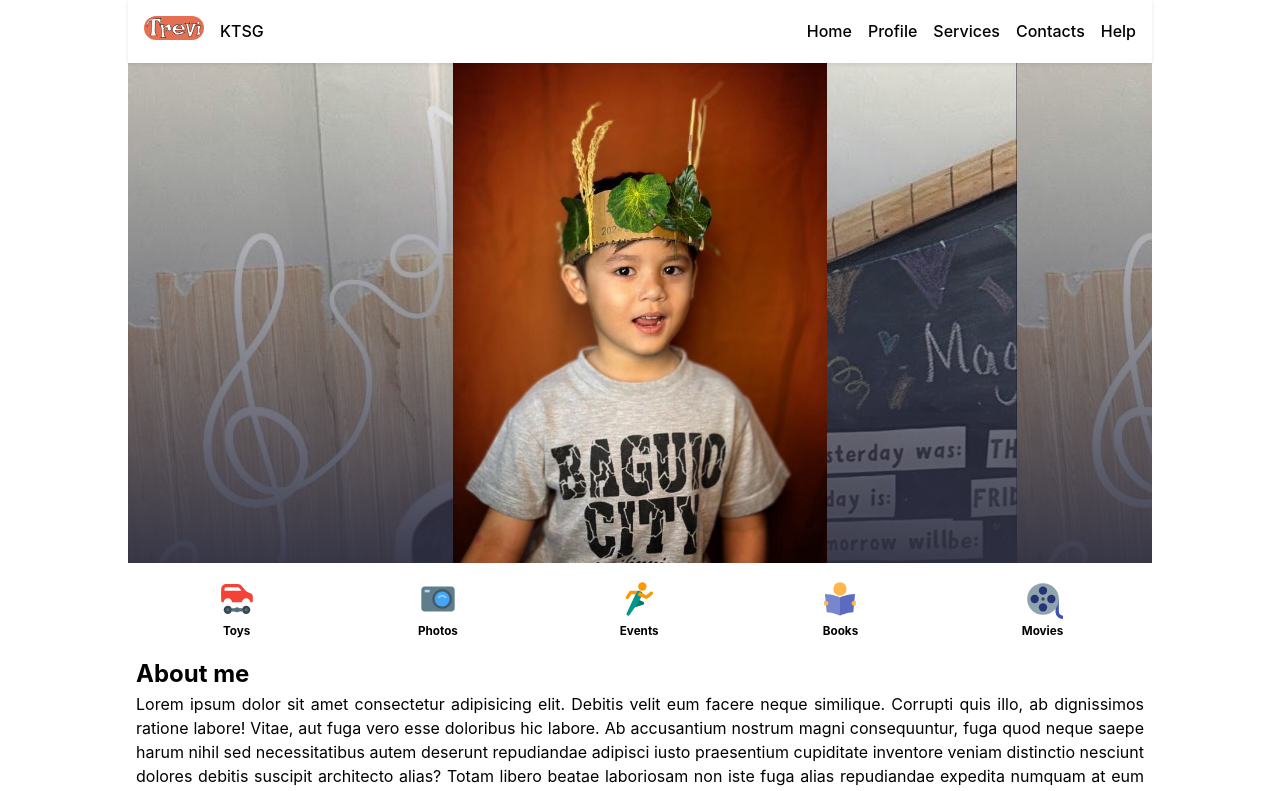
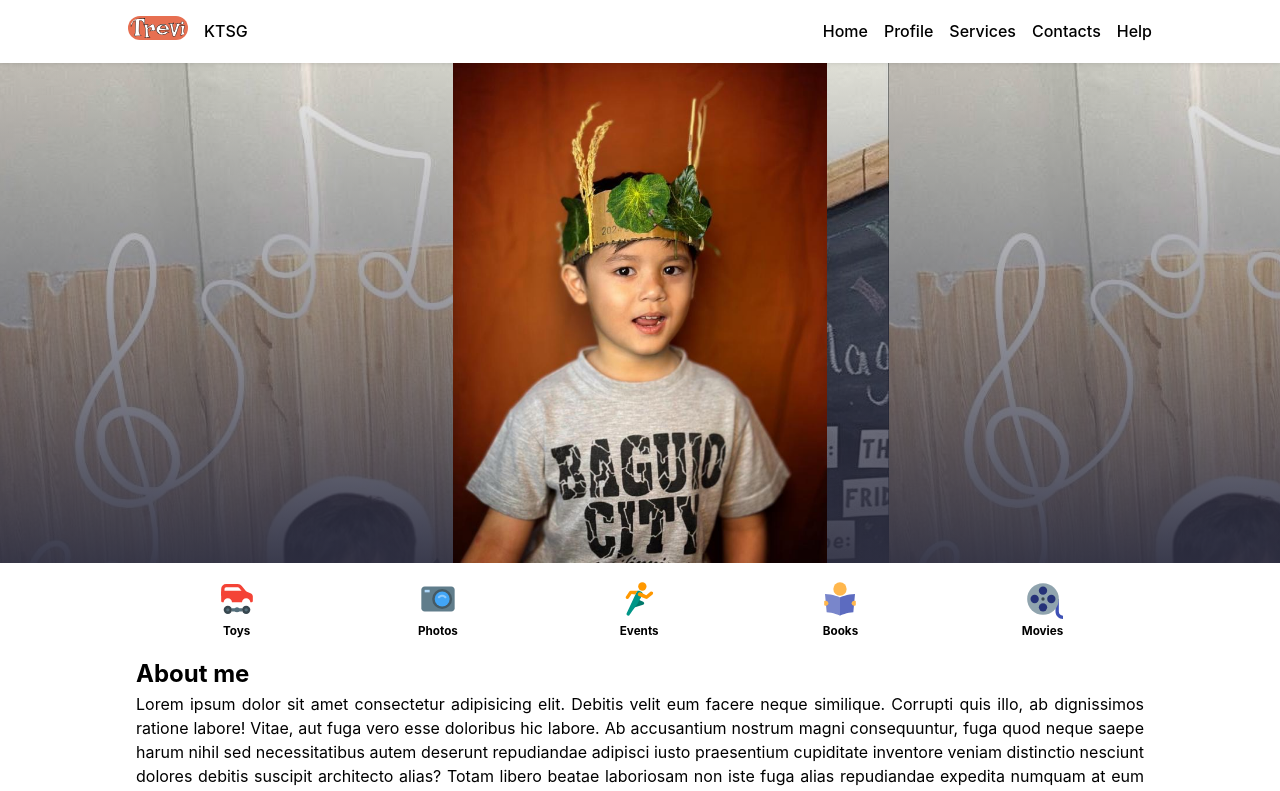
Before and after one commit to RamonSanGabriel/kole-trevi, a React (Vite) app: page / in a window 1280 px wide. Shown: the top 791 px of the page. Built offline with nearby package versions, Linux system fonts and the light colour scheme.

Commit message:
max width

```diff
--- a/src/App.css
+++ b/src/App.css
@@ -1,5 +1,5 @@
 #root {
-  max-width: 1024px;
+  /* max-width: 1024px; */
   margin: 0 auto;
   /* padding: 0 1rem; */
   text-align: center;
--- a/src/components/Header/Header.css
+++ b/src/components/Header/Header.css
@@ -1,5 +1,5 @@
 .headerWrapper {
-  max-width: 1440px;
+  /* max-width: 1440px; */
   margin: 0 auto;
   position: sticky;
   top: 0px;
```
